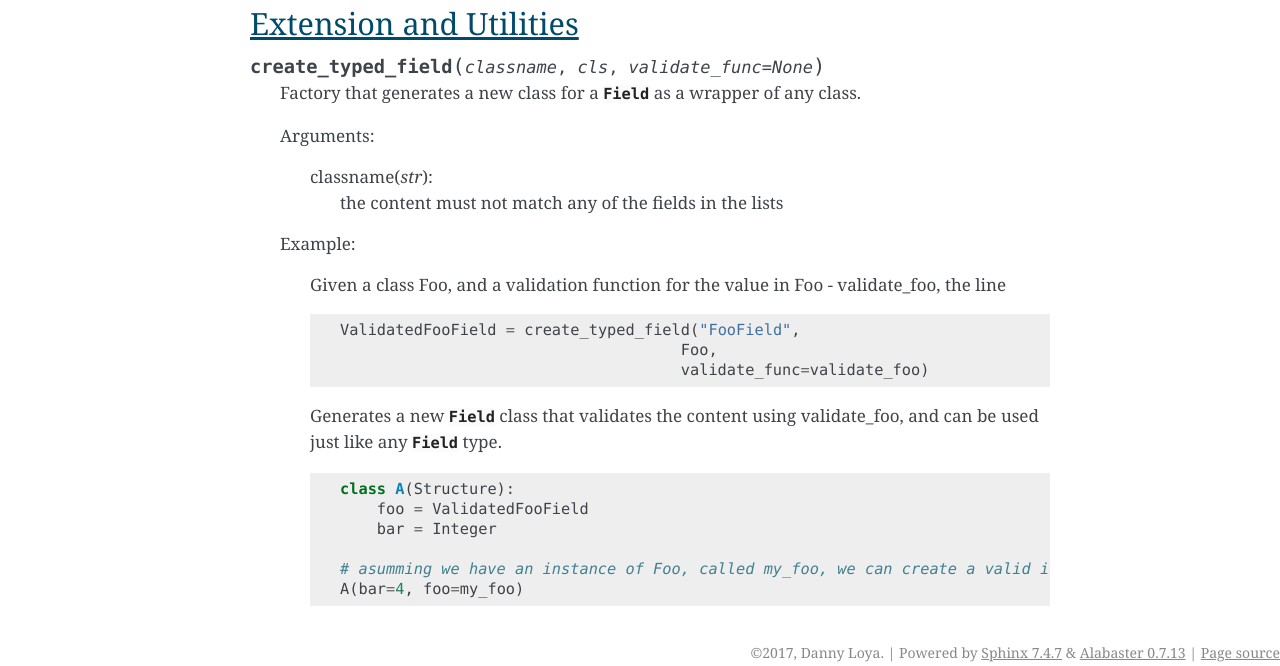
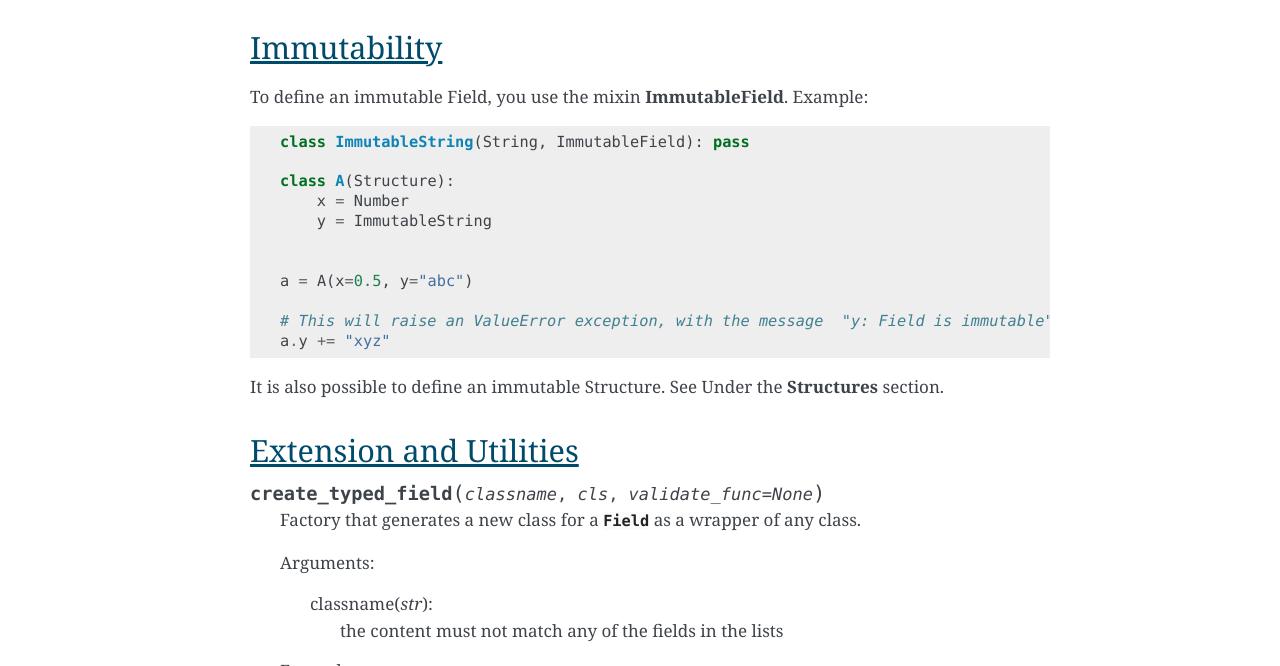
Before and after one commit to loyada/typedpy, a Sphinx documentation site: the page built from docs/fields.rst, in a window 1280 px wide and 900 px high, scrolled down 3812 px, cut to the strip 234-900 px from the top of the window. Built offline with Sphinx 7.4.7, drawn with Linux system fonts in a browser that asks for light colours.

Commit message:
imporove doc

```diff
--- a/docs/fields.rst
+++ b/docs/fields.rst
@@ -124,6 +124,28 @@ Inlining a Structure as a Field
 .. autoclass:: StructureReference
 
 
+Immutability
+============
+To define an immutable Field, you use the mixin **ImmutableField**.
+Example:
+
+.. code-block:: python
+
+    class ImmutableString(String, ImmutableField): pass
+
+    class A(Structure):
+        x = Number
+        y = ImmutableString
+
+
+    a = A(x=0.5, y="abc")
+
+    # This will raise an ValueError exception, with the message  "y: Field is immutable"
+    a.y += "xyz"
+
+
+It is also possible to define an immutable Structure. See Under the **Structures** section.
+
 Extension and Utilities
 =======================
 
```
